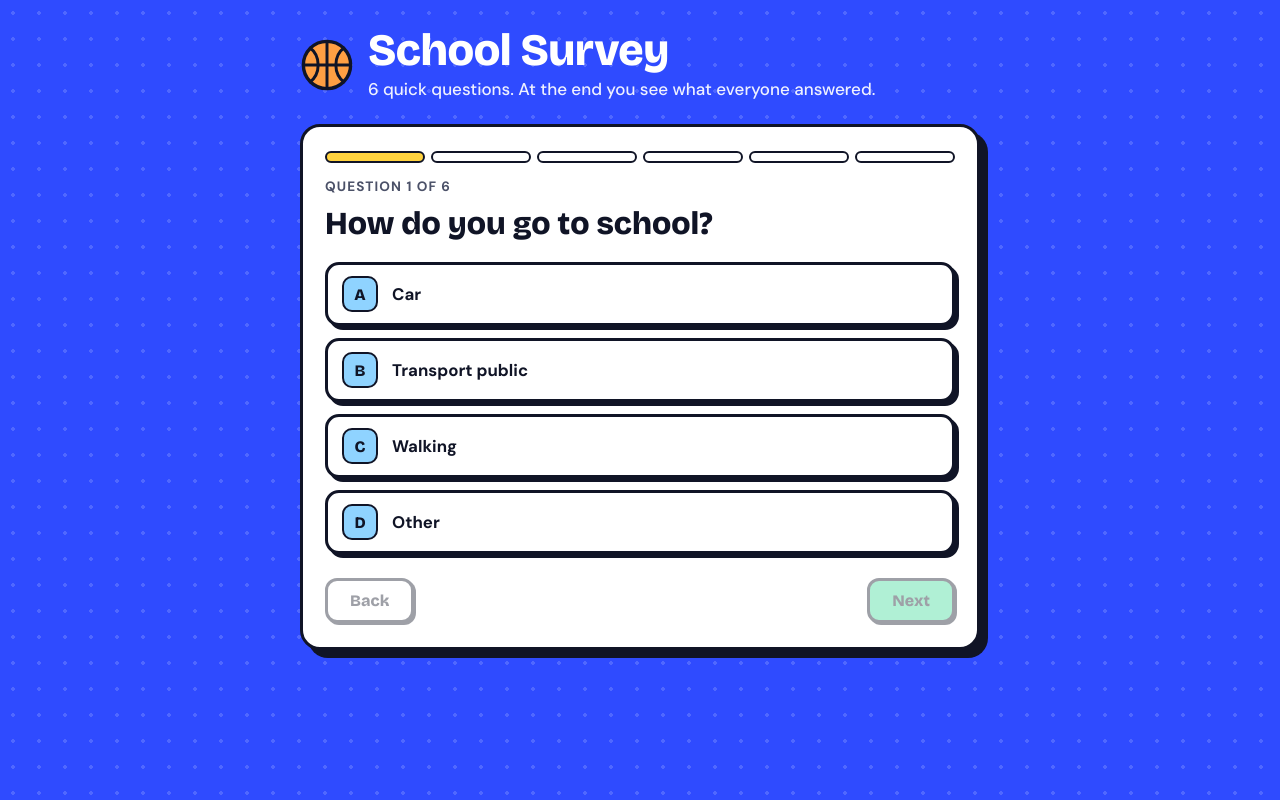
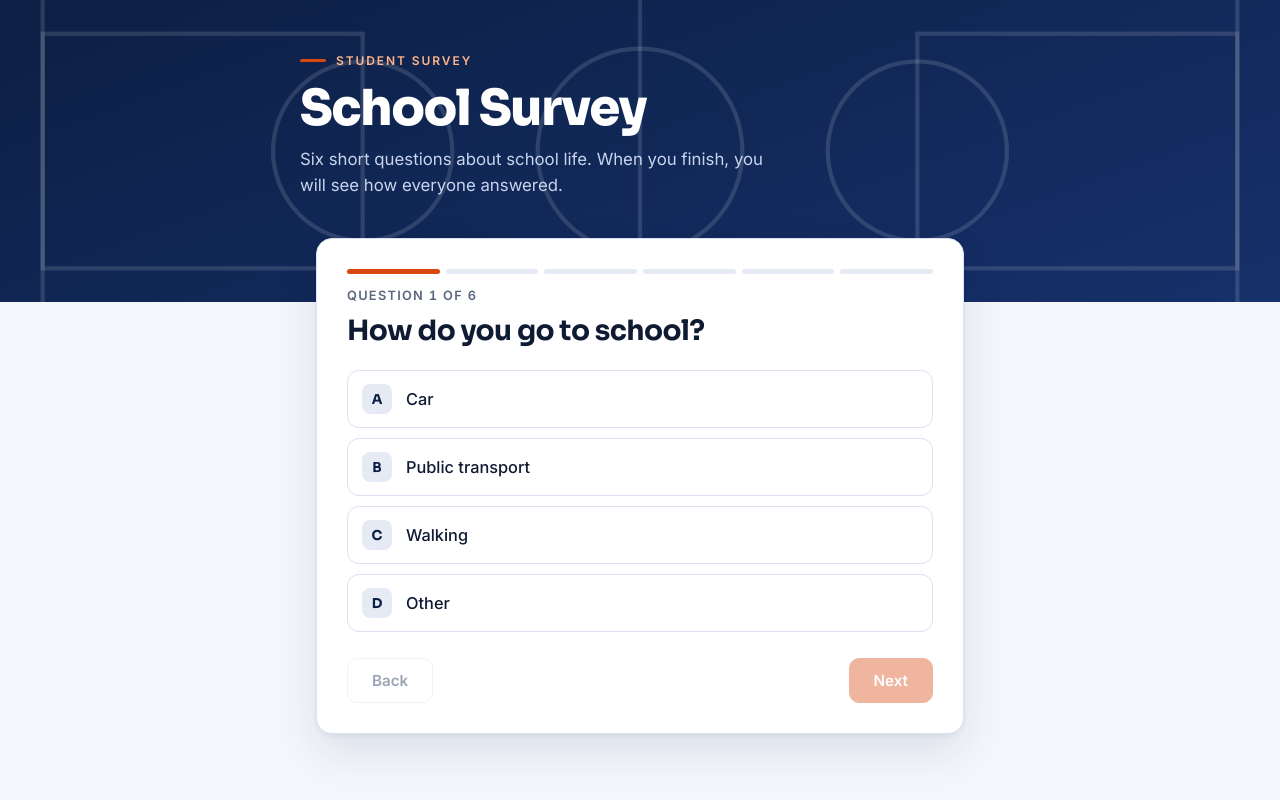
Before and after one commit to joantrenchstdm-hue/ENQUESTA-ENGLISH, a plain HTML site: page index.html in a window 1280 px wide. Drawn offline with nearby package versions, Linux system fonts and the light colour scheme.

Commit message:
Add files via upload

```diff
--- a/index.html
+++ b/index.html
@@ -6,133 +6,150 @@
 <title>School Survey</title>
 <link rel="preconnect" href="https://fonts.googleapis.com">
 <link rel="preconnect" href="https://fonts.gstatic.com" crossorigin>
-<link rel="stylesheet" href="https://fonts.googleapis.com/css2?family=Bricolage+Grotesque:wght@700;800&family=DM+Sans:wght@400;500;700&display=swap">
+<link rel="stylesheet" href="https://fonts.googleapis.com/css2?family=Sora:wght@600;700;800&family=Inter:wght@400;500;600;700&display=swap">
 <style>
   :root {
-    --ink: #101426;
-    --paper: #ffffff;
-    --bg: #2f4bff;
-    --sun: #ffd23f;
-    --mint: #3ddc97;
-    --pink: #ff6b9a;
-    --sky: #8fd3ff;
-    --muted: #4b5168;
-    --display: "Bricolage Grotesque", "Arial Black", system-ui, sans-serif;
-    --body: "DM Sans", system-ui, -apple-system, "Segoe UI", Roboto, sans-serif;
+    --navy: #0c1f44;
+    --navy-2: #16306a;
+    --orange: #d9480f;
+    --orange-soft: #fff1e8;
+    --bg: #f4f6fb;
+    --surface: #ffffff;
+    --ink: #0f1a33;
+    --muted: #5b667f;
+    --line: #dbe1ee;
+    --track: #e6eaf4;
+    --bar-other: #c3cde4;
+    --display: "Sora", "Inter", system-ui, sans-serif;
+    --body: "Inter", system-ui, -apple-system, "Segoe UI", Roboto, sans-serif;
   }
   * { box-sizing: border-box; }
   html { color-scheme: light; }
   body {
     margin: 0;
-    min-height: 100vh;
-    background-color: var(--bg);
-    background-image: radial-gradient(rgba(255,255,255,.16) 2px, transparent 2px);
-    background-size: 26px 26px;
+    background: var(--bg);
     color: var(--ink);
-    font: 17px/1.5 var(--body);
-    padding: 28px 16px 56px;
+    font: 400 16px/1.55 var(--body);
+    -webkit-font-smoothing: antialiased;
   }
-  main { max-width: 680px; margin: 0 auto; }
 
-  header { display: flex; align-items: center; gap: 14px; margin-bottom: 22px; color: #fff; }
-  header svg { flex: none; width: 54px; height: 54px; }
-  h1 {
-    font: 800 clamp(2rem, 7vw, 2.8rem)/1 var(--display);
-    margin: 0; letter-spacing: -0.01em;
+  /* Header band with a faint basketball court drawn in lines */
+  .hero {
+    position: relative; overflow: hidden;
+    background: linear-gradient(160deg, var(--navy) 0%, var(--navy-2) 100%);
+    color: #fff;
+    padding: 44px 16px 104px;
   }
-  .sub { margin: 4px 0 0; font-weight: 500; opacity: .92; }
+  .court {
+    position: absolute; inset: 0; width: 100%; height: 100%;
+    fill: none; stroke: rgba(255,255,255,.13); stroke-width: 2;
+    pointer-events: none;
+  }
+  .hero-in { position: relative; max-width: 680px; margin: 0 auto; }
+  .eyebrow {
+    display: inline-flex; align-items: center; gap: 10px;
+    font: 600 .75rem var(--body); letter-spacing: .16em; text-transform: uppercase;
+    color: #ffb48a; margin: 0 0 14px;
+  }
+  .eyebrow::before { content: ""; width: 26px; height: 3px; border-radius: 3px; background: var(--orange); }
+  h1 { font: 800 clamp(2.1rem, 7vw, 3.1rem)/1.05 var(--display); letter-spacing: -0.03em; margin: 0 0 12px; }
+  .sub { margin: 0; max-width: 46ch; color: #c9d4ee; font-size: 1.05rem; }
+
+  main { max-width: 680px; margin: -64px auto 0; padding: 0 16px 64px; position: relative; }
 
   .card {
-    background: var(--paper);
-    border: 3px solid var(--ink);
-    border-radius: 20px;
-    box-shadow: 8px 8px 0 var(--ink);
-    padding: 24px 22px;
+    background: var(--surface);
+    border: 1px solid var(--line);
+    border-radius: 16px;
+    box-shadow: 0 2px 4px rgba(12,31,68,.05), 0 18px 40px rgba(12,31,68,.10);
+    padding: 30px;
   }
+  @media (max-width: 480px) { .card { padding: 22px 16px; } }
 
   .steps { display: flex; gap: 6px; margin-bottom: 14px; }
-  .steps span {
-    flex: 1; height: 12px; border: 2px solid var(--ink); border-radius: 999px; background: #fff;
-  }
-  .steps span.done { background: var(--ink); }
-  .steps span.now { background: var(--sun); }
-  .counter { font-weight: 700; font-size: .85rem; letter-spacing: .08em; text-transform: uppercase; color: var(--muted); margin-bottom: 8px; font-variant-numeric: tabular-nums; }
-  h2 { font: 800 clamp(1.5rem, 5.5vw, 2rem)/1.15 var(--display); margin: 0 0 20px; text-wrap: balance; }
+  .steps span { flex: 1; height: 5px; border-radius: 999px; background: var(--track); }
+  .steps span.done { background: var(--navy); }
+  .steps span.now { background: var(--orange); }
+  .counter { font: 600 .8rem var(--body); letter-spacing: .1em; text-transform: uppercase; color: var(--muted); margin-bottom: 10px; font-variant-numeric: tabular-nums; }
+  h2 { font: 700 clamp(1.35rem, 4.5vw, 1.75rem)/1.25 var(--display); letter-spacing: -0.02em; margin: 0 0 22px; text-wrap: balance; }
 
-  .options { display: grid; gap: 12px; }
+  .options { display: grid; gap: 10px; }
   .option {
     display: flex; align-items: center; gap: 14px;
     width: 100%; text-align: left;
-    background: #fff; color: var(--ink);
-    border: 3px solid var(--ink); border-radius: 14px;
-    box-shadow: 4px 4px 0 var(--ink);
-    padding: 11px 14px; font: 700 1.05rem/1.3 var(--body);
+    background: var(--surface); color: var(--ink);
+    border: 1.5px solid var(--line); border-radius: 12px;
+    padding: 13px 14px; font: 500 1.02rem/1.35 var(--body);
     cursor: pointer;
-    transition: transform .08s, box-shadow .08s, background .12s;
+    transition: border-color .12s, background .12s, transform .12s;
   }
   .option .key {
-    flex: none; width: 36px; height: 36px; display: grid; place-items: center;
-    border: 2px solid var(--ink); border-radius: 10px; background: var(--sky);
-    font: 800 1rem var(--display);
+    flex: none; width: 30px; height: 30px; display: grid; place-items: center;
+    border-radius: 8px; background: var(--track); color: var(--navy);
+    font: 700 .85rem var(--display);
+    transition: background .12s, color .12s;
   }
-  .option:hover { transform: translate(-2px, -2px); box-shadow: 6px 6px 0 var(--ink); }
-  .option:active { transform: translate(3px, 3px); box-shadow: 1px 1px 0 var(--ink); }
-  .option[aria-pressed="true"] { background: var(--sun); }
-  .option[aria-pressed="true"] .key { background: var(--ink); color: var(--sun); }
+  .option:hover { border-color: var(--navy); transform: translateY(-1px); }
+  .option[aria-pressed="true"] { border-color: var(--navy); background: var(--orange-soft); box-shadow: inset 0 0 0 1px var(--navy); }
+  .option[aria-pressed="true"] .key { background: var(--orange); color: #fff; }
 
-  .actions { display: flex; justify-content: space-between; gap: 12px; margin-top: 24px; }
+  .actions { display: flex; justify-content: space-between; gap: 12px; margin-top: 26px; }
   .btn {
-    font: 800 1rem var(--display); cursor: pointer;
-    border: 3px solid var(--ink); border-radius: 12px; padding: 10px 22px;
-    background: #fff; color: var(--ink); box-shadow: 4px 4px 0 var(--ink);
-    transition: transform .08s, box-shadow .08s;
+    font: 600 .95rem var(--body); cursor: pointer;
+    border: 1.5px solid var(--line); border-radius: 10px; padding: 12px 24px;
+    background: var(--surface); color: var(--navy);
+    transition: background .12s, border-color .12s, transform .12s;
   }
-  .btn:hover:not(:disabled) { transform: translate(-2px, -2px); box-shadow: 6px 6px 0 var(--ink); }
-  .btn:active:not(:disabled) { transform: translate(3px, 3px); box-shadow: 1px 1px 0 var(--ink); }
-  .btn.primary { background: var(--mint); }
-  .btn:disabled { opacity: .4; cursor: not-allowed; box-shadow: 2px 2px 0 var(--ink); }
-  .option:focus-visible, .btn:focus-visible { outline: 4px solid var(--pink); outline-offset: 3px; }
-  .error { margin-top: 14px; font-weight: 700; color: #b3001b; }
+  .btn:hover:not(:disabled) { border-color: var(--navy); }
+  .btn.primary { background: var(--orange); border-color: var(--orange); color: #fff; }
+  .btn.primary:hover:not(:disabled) { background: #bf3f0a; border-color: #bf3f0a; }
+  .btn:disabled { opacity: .4; cursor: not-allowed; }
+  .option:focus-visible, .btn:focus-visible { outline: 3px solid var(--orange); outline-offset: 2px; }
+  .error { margin-top: 14px; color: #b3261e; font-weight: 500; font-size: .95rem; }
 
-  .done-head { display: flex; align-items: baseline; flex-wrap: wrap; gap: 6px 14px; margin-bottom: 4px; }
-  .done-head h2 { margin: 0; }
-  .people { font-weight: 700; color: var(--muted); }
-  .rq { margin-top: 26px; padding-top: 22px; border-top: 3px dashed var(--ink); }
-  .rq:first-of-type { border-top: 0; padding-top: 0; margin-top: 18px; }
-  .rq h3 { font: 800 1.15rem/1.25 var(--display); margin: 0 0 12px; text-wrap: balance; }
-  .row { margin-bottom: 12px; }
-  .row-top { display: flex; align-items: center; justify-content: space-between; gap: 12px; font-weight: 700; }
-  .row-top .pct { font: 800 1.35rem var(--display); font-variant-numeric: tabular-nums; flex: none; }
+  .res-head { display: flex; align-items: baseline; justify-content: space-between; flex-wrap: wrap; gap: 4px 16px; padding-bottom: 18px; border-bottom: 2px solid var(--navy); }
+  .res-head h2 { margin: 0; }
+  .people { color: var(--muted); font-size: .9rem; font-weight: 600; }
+  .rq { padding: 24px 0; border-bottom: 1px solid var(--line); }
+  .rq:last-of-type { border-bottom: 0; padding-bottom: 0; }
+  .rq h3 { font: 700 1.02rem/1.3 var(--display); letter-spacing: -0.01em; margin: 0 0 14px; text-wrap: balance; }
+  .row { margin-bottom: 13px; }
+  .row:last-child { margin-bottom: 0; }
+  .row-top { display: flex; justify-content: space-between; align-items: baseline; gap: 12px; font-size: .95rem; }
+  .row-top .pct { font: 700 1.05rem var(--display); font-variant-numeric: tabular-nums; flex: none; }
   .you {
-    display: inline-block; margin-left: 8px; padding: 1px 9px; border-radius: 999px;
-    background: var(--ink); color: var(--sun); font: 800 .72rem var(--display); letter-spacing: .06em; text-transform: uppercase; vertical-align: middle;
+    margin-left: 8px; padding: 2px 9px; border-radius: 999px;
+    background: var(--orange-soft); color: var(--orange); border: 1px solid #f4c4a6;
+    font: 700 .68rem var(--body); letter-spacing: .06em; text-transform: uppercase; vertical-align: 1px;
   }
-  .track { height: 20px; border: 3px solid var(--ink); border-radius: 999px; background: #eef0f6; overflow: hidden; margin-top: 4px; }
-  .fill { height: 100%; width: 0; border-right: 3px solid var(--ink); transition: width .8s cubic-bezier(.2,.8,.2,1); }
-  .fill[data-w="0"] { border-right: 0; }
-  .c0 { background: var(--sun); } .c1 { background: var(--mint); } .c2 { background: var(--pink); } .c3 { background: var(--sky); }
-  .note { color: var(--muted); font-size: .9rem; margin: 22px 0 0; }
+  .track { height: 10px; border-radius: 999px; background: var(--track); overflow: hidden; margin-top: 6px; }
+  .fill { height: 100%; width: 0; border-radius: 999px; background: var(--bar-other); transition: width .8s cubic-bezier(.2,.8,.2,1); }
+  .row.top .fill { background: var(--navy); }
+  .note { color: var(--muted); font-size: .85rem; margin: 22px 0 0; }
 
   [hidden] { display: none !important; }
-  @media (prefers-reduced-motion: reduce) {
-    .fill, .option, .btn { transition: none; }
-  }
+  @media (prefers-reduced-motion: reduce) { .fill, .option, .btn { transition: none; } }
 </style>
 </head>
 <body>
+<header class="hero">
+  <svg class="court" viewBox="0 0 600 300" preserveAspectRatio="xMidYMid slice" aria-hidden="true">
+    <rect x="20" y="20" width="560" height="260"/>
+    <line x1="300" y1="20" x2="300" y2="280"/>
+    <circle cx="300" cy="150" r="48"/>
+    <rect x="20" y="95" width="150" height="110"/>
+    <circle cx="170" cy="150" r="42"/>
+    <rect x="430" y="95" width="150" height="110"/>
+    <circle cx="430" cy="150" r="42"/>
+  </svg>
+  <div class="hero-in">
+    <p class="eyebrow">Student survey</p>
+    <h1 id="title"></h1>
+    <p class="sub" id="intro"></p>
+  </div>
+</header>
+
 <main>
-  <header>
-    <svg viewBox="0 0 64 64" aria-hidden="true">
-      <circle cx="32" cy="32" r="28" fill="#ff9f43" stroke="#101426" stroke-width="4"/>
-      <path d="M4 32h56M32 4v56" stroke="#101426" stroke-width="3.5" fill="none"/>
-      <path d="M11 11c14 10 14 32 0 42M53 11c-14 10-14 32 0 42" stroke="#101426" stroke-width="3.5" fill="none"/>
-    </svg>
-    <div>
-      <h1 id="title"></h1>
-      <p class="sub" id="intro"></p>
-    </div>
-  </header>
-
   <section class="card" id="quiz" hidden>
     <div class="steps" id="steps" aria-hidden="true"></div>
     <div class="counter" id="counter"></div>
@@ -146,8 +163,8 @@
   </section>
 
   <section class="card" id="results" hidden>
-    <div class="done-head">
-      <h2>Thanks! Here are the results</h2>
+    <div class="res-head">
+      <h2>Results</h2>
       <span class="people" id="people"></span>
     </div>
     <div id="resultsList"></div>
@@ -161,7 +178,7 @@
    ============================================================ */
 const CONFIG = {
   title: "School Survey",
-  intro: "6 quick questions. At the end you see what everyone answered.",
+  intro: "Six short questions about school life. When you finish, you will see how everyone answered.",
 
   /* Name of this survey in the database. Change it if you change the
      questions, so old answers do not get mixed with the new ones. */
@@ -175,16 +192,16 @@ const CONFIG = {
 
 const QUESTIONS = [
   { text: "How do you go to school?",
-    options: ["Car", "Transport public", "Walking", "Other"] },
+    options: ["Car", "Public transport", "Walking", "Other"] },
   { text: "Do you eat at home?",
     options: ["Yes", "No", "Sometimes"] },
-  { text: "How time do you study?",
-    options: ["30 m", "1h", "Don’t study", "Other"] },
+  { text: "How much time do you study?",
+    options: ["30 minutes", "1 hour", "I don’t study", "Other"] },
   { text: "Do you like basketball?",
     options: ["Yes", "No"] },
-  { text: "Do you like the food of the school?",
-    options: ["Yes", "No", "Depends"] },
-  { text: "Do you like the teachers at the school?",
+  { text: "Do you like the food at school?",
+    options: ["Yes", "No", "It depends"] },
+  { text: "Do you like the teachers at school?",
     options: ["Yes", "No"] }
 ];
 
@@ -266,7 +283,7 @@ $("next").addEventListener("click", async () => {
     await saveResponse(answers);
     showResults(await loadResponses());
   } catch (e) {
-    $("error").textContent = "Could not send your answers. Check your connection and try again.";
+    $("error").textContent = "Your answers could not be sent. Check your connection and try again.";
     $("error").hidden = false;
     $("next").disabled = false;
     $("next").textContent = "Finish";
@@ -310,7 +327,7 @@ function readLocal() {
 function showResults(all) {
   $("quiz").hidden = true;
   $("results").hidden = false;
-  $("people").textContent = all.length + (all.length === 1 ? " person" : " people");
+  $("people").textContent = all.length + (all.length === 1 ? " response" : " responses");
 
   const list = $("resultsList");
   list.textContent = "";
@@ -323,26 +340,27 @@ function showResults(all) {
       const v = r && Array.isArray(r.a) ? r.a[qi] : null;
       if (Number.isInteger(v) && v >= 0 && v < counts.length) { counts[v]++; total++; }
     });
+    const max = Math.max.apply(null, counts);
 
     const wrap = document.createElement("div");
     wrap.className = "rq";
     const h = document.createElement("h3");
-    h.textContent = q.text;
+    h.textContent = (qi + 1) + ". " + q.text;
     wrap.appendChild(h);
 
     q.options.forEach((label, oi) => {
       const pct = total ? Math.round(counts[oi] / total * 100) : 0;
       const row = document.createElement("div");
-      row.className = "row";
+      row.className = "row" + (total && counts[oi] === max ? " top" : "");
 
       const top = document.createElement("div");
       top.className = "row-top";
       const name = document.createElement("span");
-      name.textContent = LETTERS[oi] + ") " + label;
+      name.textContent = label;
       if (answers[qi] === oi) {
         const you = document.createElement("span");
         you.className = "you";
-        you.textContent = "You";
+        you.textContent = "Your answer";
         name.appendChild(you);
       }
       const p = document.createElement("span");
@@ -354,8 +372,7 @@ function showResults(all) {
       const track = document.createElement("div");
       track.className = "track";
       const fill = document.createElement("div");
-      fill.className = "fill c" + (oi % 4);
-      fill.dataset.w = String(pct);
+      fill.className = "fill";
       track.appendChild(fill);
       fills.push([fill, pct]);
 
@@ -371,7 +388,7 @@ function showResults(all) {
   }));
 
   $("resultsNote").textContent = dbUrl()
-    ? "Percentages include everyone who has finished the survey."
+    ? "Percentages include everyone who has completed the survey."
     : "Test mode: these results only include answers sent from this browser.";
   window.scrollTo({ top: 0, behavior: "smooth" });
 }
```
